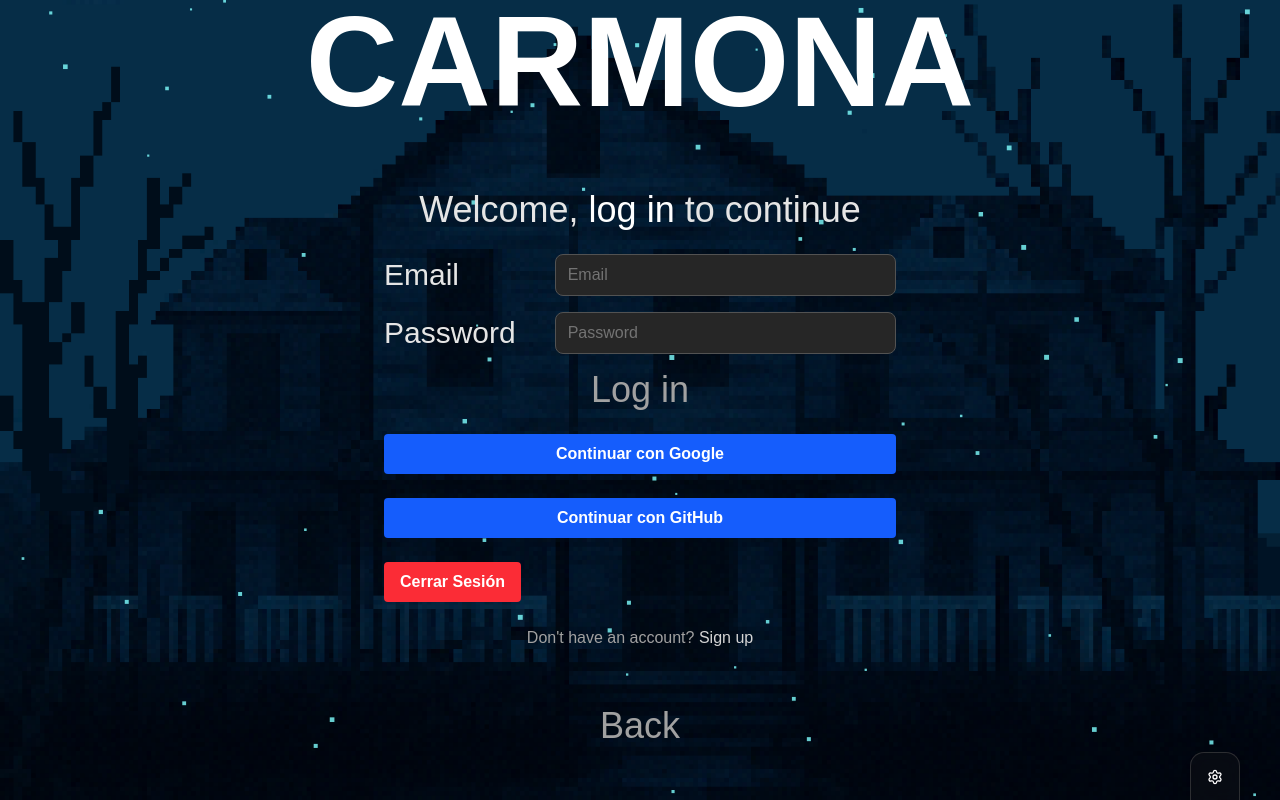
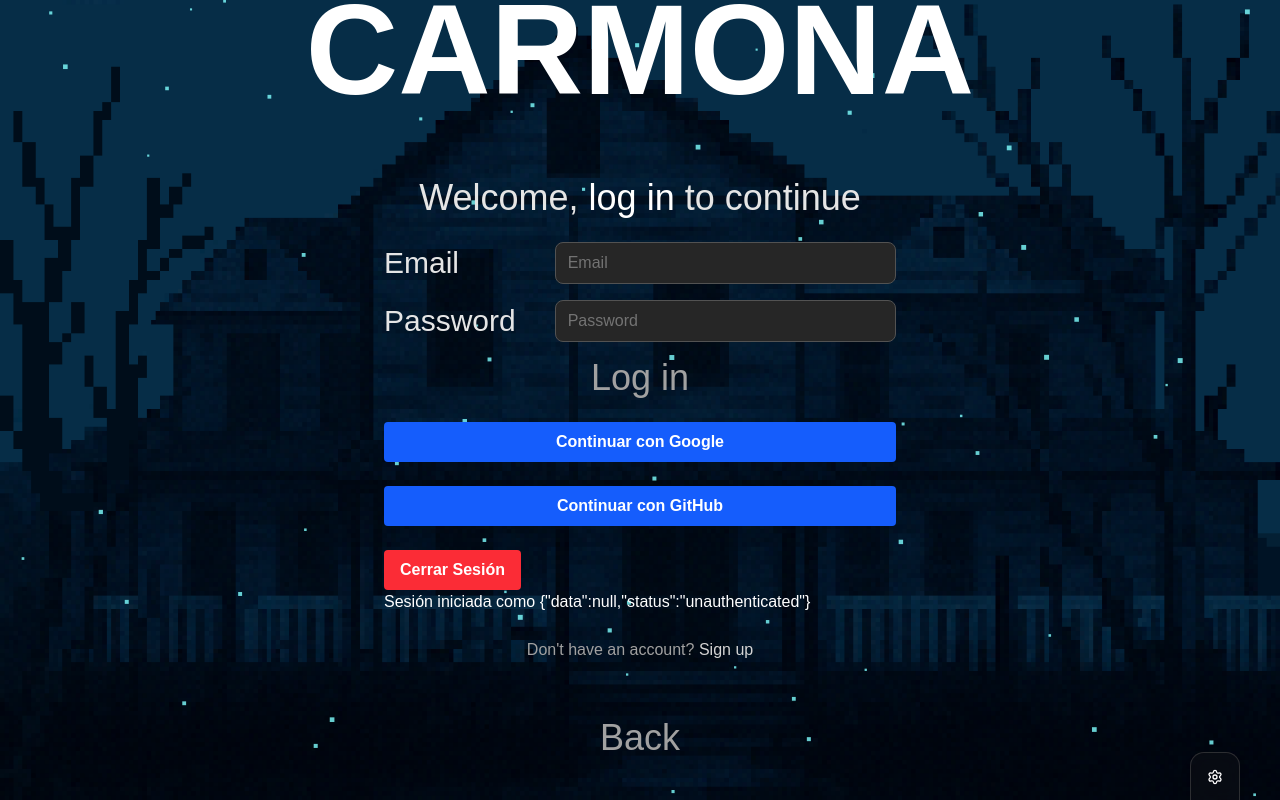
Before and after one commit to JOlmos98/carmona, a Next.js app: page /en/login in a window 1280 px wide. Built offline with nearby package versions, Linux system fonts and the light colour scheme; no server answers; a web font is replaced by a local one.

Commit message:
feat: registro con Google completado, parece que si alguna cuenta de Google comparte cierto origen con otra, se inicia siempre en una y no en las dos.

```diff
--- a/src/components/components/LogInForm/LogInForm.tsx
+++ b/src/components/components/LogInForm/LogInForm.tsx
@@ -110,8 +110,11 @@ export const LogInForm = () => {
 
             <GoogleSignInButton />
             <GitHubSignInButton />
-            {session&&
-            <SignOutButton/>
+            {session &&
+                <div>
+                    <SignOutButton />
+                    <p>Sesión iniciada como {JSON.stringify(session)}</p>
+                </div>
             }
 
             <p className="text-md text-center text-neutral-400">
```
